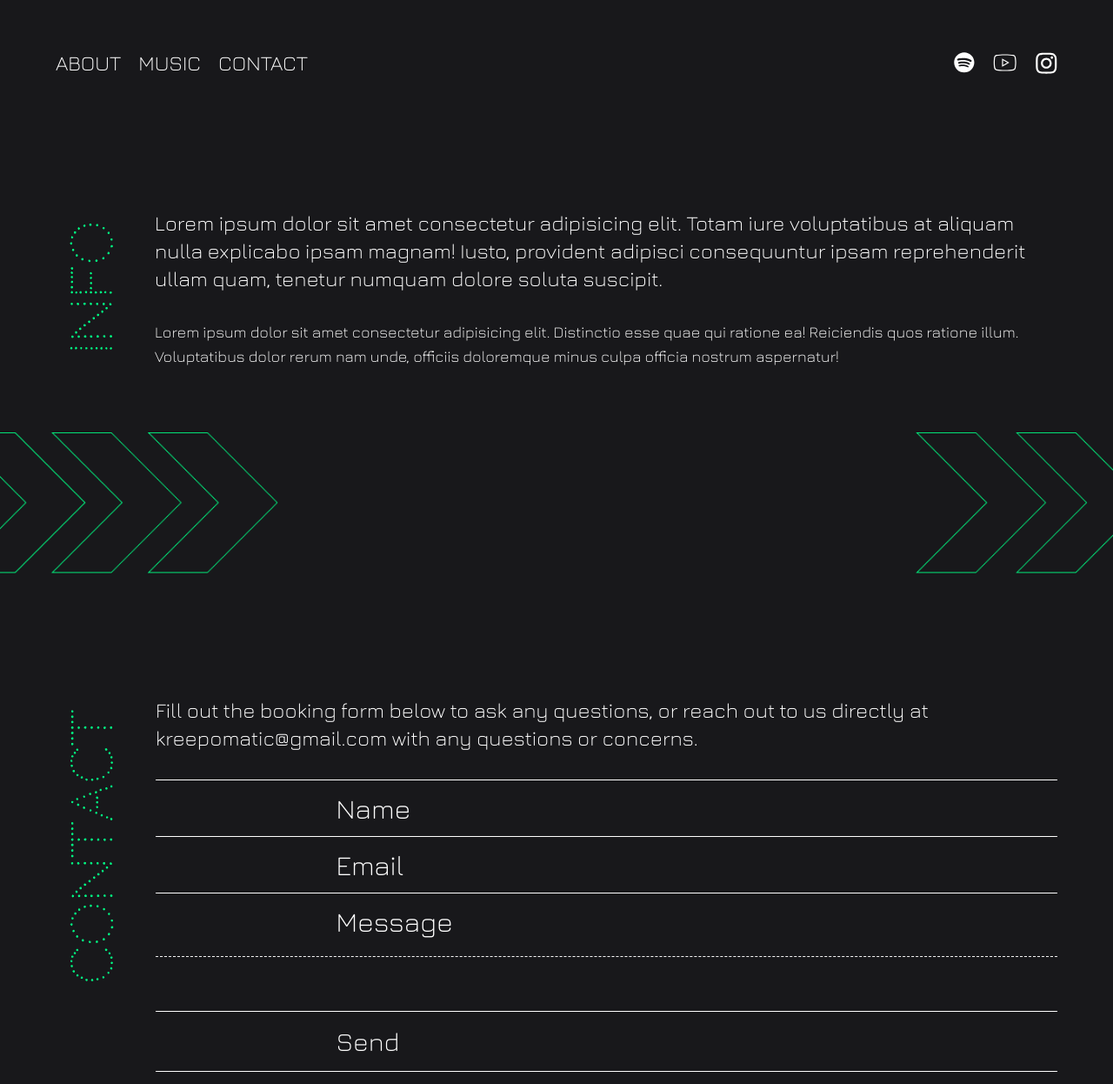
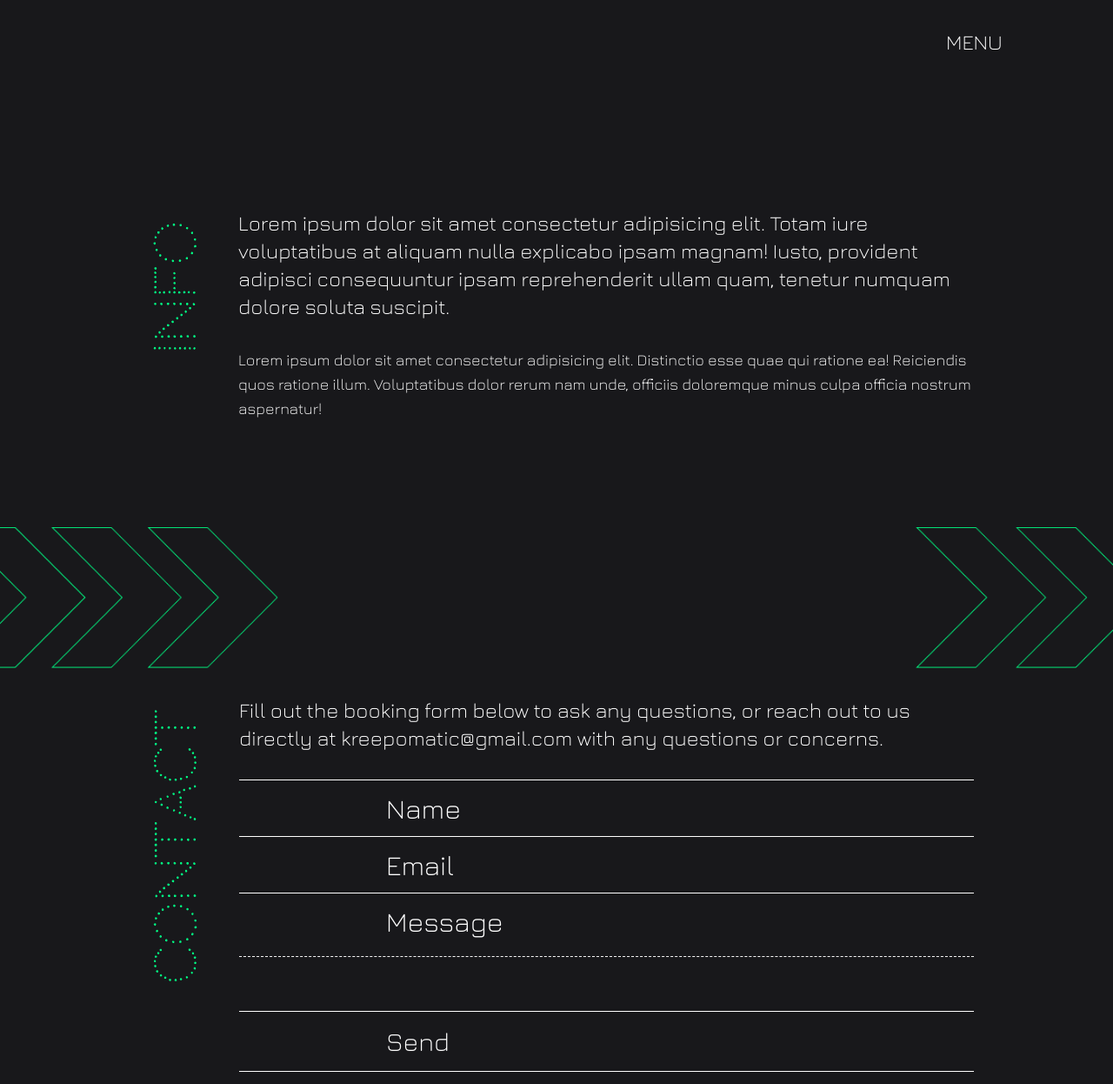
Before and after one commit to AliceSteel/kreepmaster, a Vue app: page /about in a window 1280 px wide. Shown: the top 1246 px of the page at 87% size. Built offline with nearby package versions, Linux system fonts and the light colour scheme.

Commit message:
contactPage and header changed

```diff
--- a/package.json
+++ b/package.json
@@ -13,6 +13,7 @@
     "format": "prettier --write src/"
   },
   "dependencies": {
+    "gsap": "^3.12.2",
     "pinia": "^2.1.3",
     "vue": "^3.3.4",
     "vue-router": "^4.2.2"
--- a/src/components/AppHeader.vue
+++ b/src/components/AppHeader.vue
@@ -1,22 +1,47 @@
 <template>
-  <header id="header" class="w-full p-0 fixed bg-transparent top-0 left-0 z-50">
-    <nav class="container mx-auto flex justify-between items-center py-14">
-      <ul class="flex flex-row justify-between gap-5 text-2xl uppercase">
-        <li>
+  <!--<header id="header" class="w-full p-0 fixed bg-transparent top-0 left-0 z-50">-->
+  <!-- <nav class="container mx-auto flex justify-between items-center py-14">-->
+  <!--  <ul class="flex flex-row justify-between gap-5 text-2xl uppercase">-->
+  <nav
+    class="menu-container fixed z-50 top-4 right-4 w-48 h-16 overflow-hidden uppercase"
+    :class="{ 'h-48': isMenuOpen }"
+  >
+    <div class="col col-1 absolute w-48 cursor-ponter left-0">
+      <div
+        class="menu-item p-4"
+        :class="{ slide_text: isMenuOpen }"
+        style="animation-delay: 0s"
+        id="menu-toggle"
+        @click="toggleMenu"
+      >
+        menu
+      </div>
+    </div>
+    <ul class="col col-2 absolute w-48 cursor-pointer left-48 flex flex-col items-left">
+      <li
+        class="menu-item p-4"
+        :class="{ slide_text: isMenuOpen }"
+        style="animation-delay: 0s"
+        id="close-menu"
+        @click="toggleMenu"
+      >
+        <span class="text-white menu_link_white"> Close </span>
+      </li>
+      <li class="menu-item p-4" :class="{ slide_text: isMenuOpen }" style="animation-delay: 0.2s">
         <router-link :to="{ name: 'about' }" class="text-white menu_link_white" title="About"
           >About
           <!--  <i class="fa fa-eye text-green-400 text-2xl md:hidden"></i>-->
         </router-link>
       </li>
 
-        <li>
+      <li class="menu-item p-4" :class="{ slide_text: isMenuOpen }" style="animation-delay: 0.4s">
         <router-link :to="{ name: 'music' }" class="text-white menu_link_white" title="Music"
           >Music
           <!--  <i class="fa fa-eye text-green-400 text-2xl md:hidden"></i>-->
         </router-link>
       </li>
 
-        <li>
+      <li class="menu-item p-4" :class="{ slide_text: isMenuOpen }" style="animation-delay: 0.6s">
         <router-link
           v-if="this.$route.name === 'about'"
           to="#contact"
@@ -32,10 +57,10 @@
           >Contact
         </router-link>
       </li>
-      </ul>
+      <!--  </ul>-->
 
-      <ul class="flex flex-row justify-between items-center gap-5 text-2xl">
-        <li>
+      <!--   <ul class="flex flex-row justify-between items-center gap-5 text-2xl">-->
+      <li class="menu-item p-4" :class="{ slide_text: isMenuOpen }" style="animation-delay: 0.8s">
         <a href="http://spotify" target="_blank" rel="noopener noreferrer" title="Spotify">
           <svg
             width="24"
@@ -53,7 +78,7 @@
         </a>
       </li>
 
-        <li>
+      <li class="menu-item p-4" :class="{ slide_text: isMenuOpen }" style="animation-delay: 1s">
         <a
           href="https://www.youtube.com/kreepmaster"
           target="_blank"
@@ -93,7 +118,7 @@
           </svg>
         </a>
       </li>
-        <li>
+      <li class="menu-item p-4" :class="{ slide_text: isMenuOpen }" style="animation-delay: 1.2s">
         <a
           href="https://www.instagram.com/peter_c_utah/"
           target="_blank"
@@ -117,17 +142,42 @@
       </li>
     </ul>
   </nav>
-  </header>
+  <!--  </header>-->
 </template>
 
 <script>
 export default {
-  name: 'AppHeader'
+  name: 'AppHeader',
+  data() {
+    return {
+      isMenuOpen: false
+    }
+  },
+  methods: {
+    toggleMenu() {
+      //document.querySelector('.menu-item').classList.toggle('slide-right')
+      this.isMenuOpen = !this.isMenuOpen
+    }
+  }
 }
 </script>
 
 <style scoped>
-#header {
-  transition: all 0.2s ease;
+.invisible {
+  opacity: 0;
+}
+.slide_text {
+  animation: slide-left 1s forwards;
+}
+
+@keyframes slide-left {
+  0% {
+    transform: translate(0%);
+    opacity: 1;
+  }
+  100% {
+    transform: translate(-100%);
+    opacity: 1;
+  }
 }
 </style>
--- a/src/components/ContactForm.vue
+++ b/src/components/ContactForm.vue
@@ -75,12 +75,12 @@
 </template>
 
 <script>
+import Email from '../utilities/email'
+
 export default {
   name: 'ContactForm',
   data() {
     return {
-      API_BOT_ID: '5430381288:AAE_eQ93YVTYwbmZ8s_uAyzqmgqXbPnE_Fk',
-      CHAT_ID: '-1001772014948',
       name: '',
       email: '',
       message: '',
@@ -115,25 +115,18 @@ export default {
         this.errors.message = 'Message longer than 2 characters is required.'
         valid = false
       }
-
       if (valid) {
-        const message_text =
-          '<i>Message from KreepMaster</i>' +
-          '%0a<b>Name: </b>' +
-          this.name +
-          '%0a<b>Email: </b>' +
-          this.email +
-          '%0a<b>Message: </b>' +
-          this.message
-
-        fetch(
-          `https://api.telegram.org/bot${this.API_BOT_ID}/sendMessage?chat_id=${this.CHAT_ID}&text=${message_text}&parse_mode=HTML`
-        )
+        Email.send({
+          Host: 'smtp.elasticemail.com',
+          Username: 'alicedevlab@gmail.com',
+          Password: '4E4CB299494A0BC888DA1CA24CA458DC7319',
+          To: 'olga.g.cph@gmail.com',
+          From: 'alicedevlab@gmail.com',
+          Subject: 'Message from KreepMaster App',
+          Body: this.name + ' from ' + this.email + ' sends message: ' + this.message
+        })
           .then((resp) => {
-            return resp.json()
-          })
-          .then((resp) => {
-            if (resp.ok) {
+            if (resp == 'OK') {
               this.answer.success = true
               this.answer.text = 'Message successfully sent'
               this.name = this.email = this.message = ''
--- /dev/null
+++ b/src/utilities/email.js
@@ -0,0 +1,43 @@
+/* SmtpJS.com - v3.0.0 */
+const Email = {
+  send: function (a) {
+    // eslint-disable-next-line no-unused-vars
+    return new Promise(function (n, e) {
+      ;(a.nocache = Math.floor(1e6 * Math.random() + 1)), (a.Action = 'Send')
+      let t = JSON.stringify(a)
+      Email.ajaxPost('https://smtpjs.com/v3/smtpjs.aspx?', t, function (e) {
+        n(e)
+      })
+    })
+  },
+  ajaxPost: function (e, n, t) {
+    let a = Email.createCORSRequest('POST', e)
+    a.setRequestHeader('Content-type', 'application/x-www-form-urlencoded'),
+      (a.onload = function () {
+        let e = a.responseText
+        null != t && t(e)
+      }),
+      a.send(n)
+  },
+  ajax: function (e, n) {
+    let t = Email.createCORSRequest('GET', e)
+    ;(t.onload = function () {
+      let e = t.responseText
+      null != n && n(e)
+    }),
+      t.send()
+  },
+  createCORSRequest: function (e, n) {
+    let t = new XMLHttpRequest()
+    return (
+      'withCredentials' in t
+        ? t.open(e, n, !0)
+        : 'undefined' != typeof XDomainRequest
+        ? // eslint-disable-next-line no-undef
+          (t = new XDomainRequest()).open(e, n)
+        : (t = null),
+      t
+    )
+  }
+}
+export default Email
--- a/src/views/AboutView.vue
+++ b/src/views/AboutView.vue
@@ -1,6 +1,6 @@
 <template>
-  <section class="w-full min-h-screen pt-[30vh]">
-    <div class="w-3/4 container mx-auto grid grid-rows-2 grid-flow-col gap-8">
+  <section class="w-full min-h-screen pt-[30vh] flex flex-col justify-between">
+    <div class="w-3/4 mx-auto grid grid-rows-2 grid-flow-col gap-8">
       <div class="row-span-2 p-4"><img src="/img/info.png" alt="info" /></div>
 
       <h2 class="col-span-2">
@@ -15,12 +15,12 @@
       </p>
     </div>
 
-    <div class="w-full h-full py-8">
+    <div class="w-full h-full py-8 overflow-hidden">
       <img src="/img/arrows2.png" alt="arrows" srcset="" />
     </div>
   </section>
   <section id="contact">
-    <div class="w-3/4 container mx-auto grid grid-flow-col gap-8 pb-[10vh]">
+    <div class="w-3/4 mx-auto grid grid-flow-col gap-8 pb-[10vh]">
       <div class="row-span-2 p-4"><img src="/img/contact.png" alt="info" /></div>
       <h2 class="col-span-2">
         Fill out the booking form below to ask any questions, or reach out to us directly at
@@ -45,8 +45,6 @@ export default {
 <style scoped>
 .marquee {
   white-space: nowrap;
-  overflow: hidden;
-  display: inline-block;
   animation: marquee 10s linear infinite;
 }
 
```
Also changed, not shown: public/img/arrows.png, 1 other file (tests, documents, lock files or other folders). Lines whose indentation alone changed are shown as unchanged.
